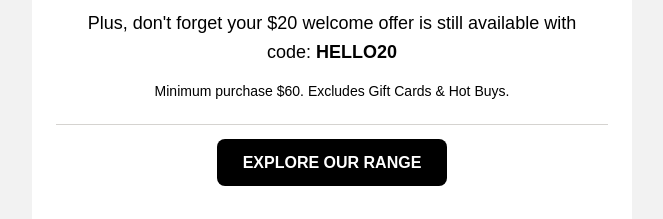
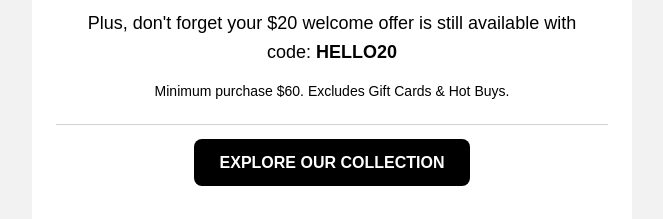
Before and after one commit to customrjohnp/Auto_WelcomeSeries_Online_Lead_Email_02-RK, a plain HTML site: page index.html in a window 1280 px wide. Shown: the part 940-1159 px from the top of the page, without its empty margins (308-971 px from the left). Drawn offline with Linux system fonts and the light colour scheme; grey boxes are pictures that could not be loaded.

Commit message:
Update index.html

```diff
--- a/index.html
+++ b/index.html
@@ -153,7 +153,7 @@
       arcsize="10%" stroke="f" fillcolor="#000000"
       style="height:44px; v-text-anchor:middle; width:280px;">
       <w:anchorlock/>
-      <center style="color:#ffffff; font-family:Arial,Helvetica,sans-serif;
+      <center style="color:#ffffff; font-family:Arial;
                      font-size:16px; font-weight:bold; text-transform:uppercase;">
         EXPLORE OUR COLLECTION
       </center>
@@ -164,7 +164,7 @@
        style="background:#000000; border-radius:8px; display:inline-block;
               padding:14px 26px; color:#fff; text-transform:uppercase;
               font:bold 16px/1.2 Arial, Helvetica, sans-serif;">
-      Explore our range
+      EXPLORE OUR COLLECTION
     </a>
     <!--<![endif]-->
   </td>
```
